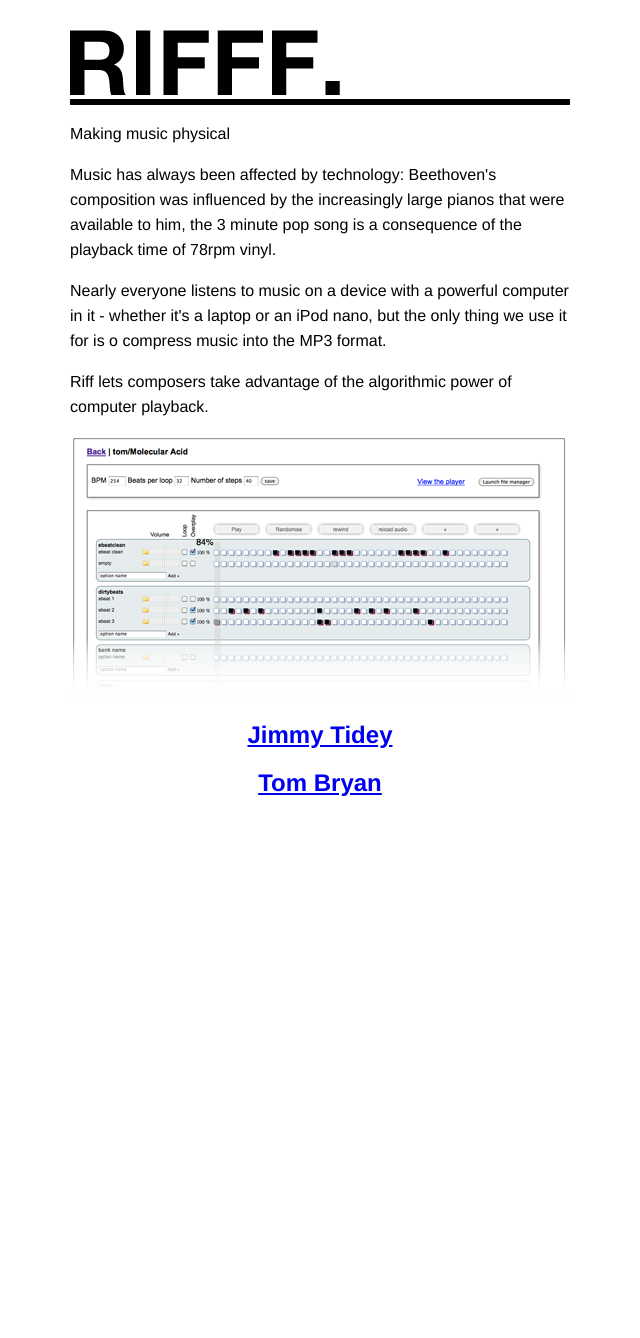
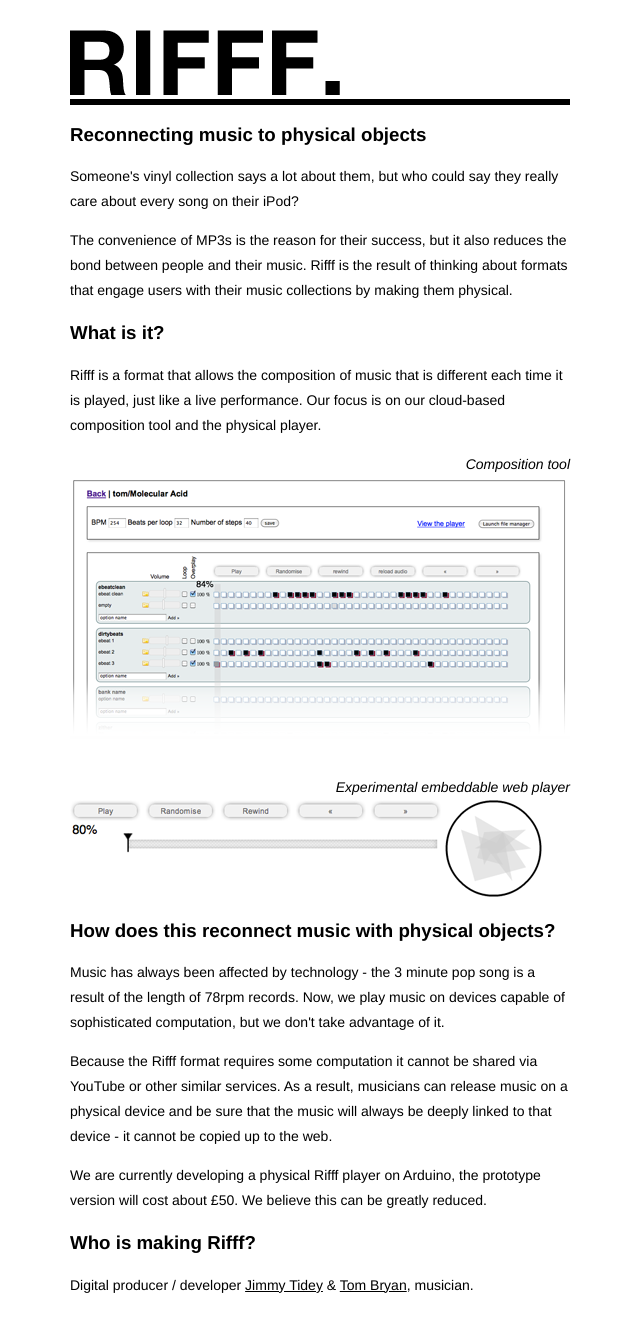
Before and after one commit to jimmytidey/rifff.co.uk, a PHP site: page / in a window 1280 px wide. Shown: the whole page, without its empty margins (320-960 px from the left). Before the commit the page ends 796 px from the top, so only its background shows below. Run offline with PHP 8.4, Linux system fonts and the light colour scheme.

Commit message:
first draft

```diff
--- a/html/css/main.css
+++ b/html/css/main.css
@@ -14,6 +14,7 @@
 
 p {
 	line-height:25px;
+	font-size:14px;
 }
 
 h2 {
@@ -21,5 +22,10 @@ h2 {
 }
 
 a:link, a:hover, a:active, a:visited {
-	colour:black!important;
+	color:black!important;
 }
+
+.caption {
+	text-align: right;
+	margin-bottom:0px;
+}
--- a/html/index.php
+++ b/html/index.php
@@ -11,19 +11,39 @@
 			<img src='resources/title.png' />
 
 			<div id='explain'>
-				<p>Making music physical</p>
+				<h3>Reconnecting music to physical objects</h3>
 
-				<p>Music has always been affected by technology: Beethoven's composition was influenced by the increasingly large pianos that were available to him, the 3 minute pop song is a consequence of the playback time of 78rpm vinyl.
+				<p>Someone's vinyl collection says a lot about them, but who could say they really care about every song on their iPod?</p>
 
-				<p>Nearly everyone listens to music on a device with a powerful computer in it - whether it's a laptop or an iPod nano, but the only thing we use it for is o compress music into the MP3 format.</p>
+				<p>The convenience of MP3s is the reason for their success, but it also reduces the bond between people and their music. Rifff is the result of thinking about formats that engage users with their music collections by making them physical.</p>
 
-				<p>Riff lets composers take advantage of the algorithmic power of computer playback.</p>
+				<p></p>
 
+				<h3>What is it?</h3>
+
+				<p>Rifff is a format that allows the composition of music that is different each time it is played, just like a live performance. Our focus is on our cloud-based composition tool and the physical player.</p>
+
+				<p class='caption'><em>Composition tool</em></p>
 				<img src='resources/composer.png' />
 
-				<h2><a href='http://jimmytidey.co.uk' target='_blank' >Jimmy Tidey</a></h2>
-				<h2><a href='http://thomasjbryan.co.uk' target='_blank' >Tom Bryan</a></h2>
+				<br /><br />
 
+				<p class='caption'><em>Experimental embeddable web player</em></p>
+				<img src='resources/player.png' />
+
+				<h3>How does this reconnect music with physical objects?</h3>
+
+				<p>Music has always been affected by technology - the 3 minute pop song is a result of the length of 78rpm records. Now, we play music on devices capable of sophisticated computation, but we don't take advantage of it.</p>
+
+				<p>Because the Rifff format requires some computation it cannot be shared via YouTube or other similar services. As a result, musicians can release music on a physical device and be sure that the music will always be deeply linked to that device - it cannot be copied up to the web.</p>
+
+				<p>We are currently developing a physical Rifff player on Arduino, the prototype version will cost about £50. We believe this can be greatly reduced.</p>
+
+
+				<h3>Who is making Rifff?</h3>
+				<p>Digital producer / developer <a href='http://jimmytidey.co.uk' target='_blank' >Jimmy Tidey</a> &amp;
+				<a href='http://thomasjbryan.co.uk' target='_blank' >Tom Bryan</a>, musician.</p>
+				<br / <br />
 			</div>
 
 		</div>
```
Also changed, not shown: html/resources/player.png (added).
